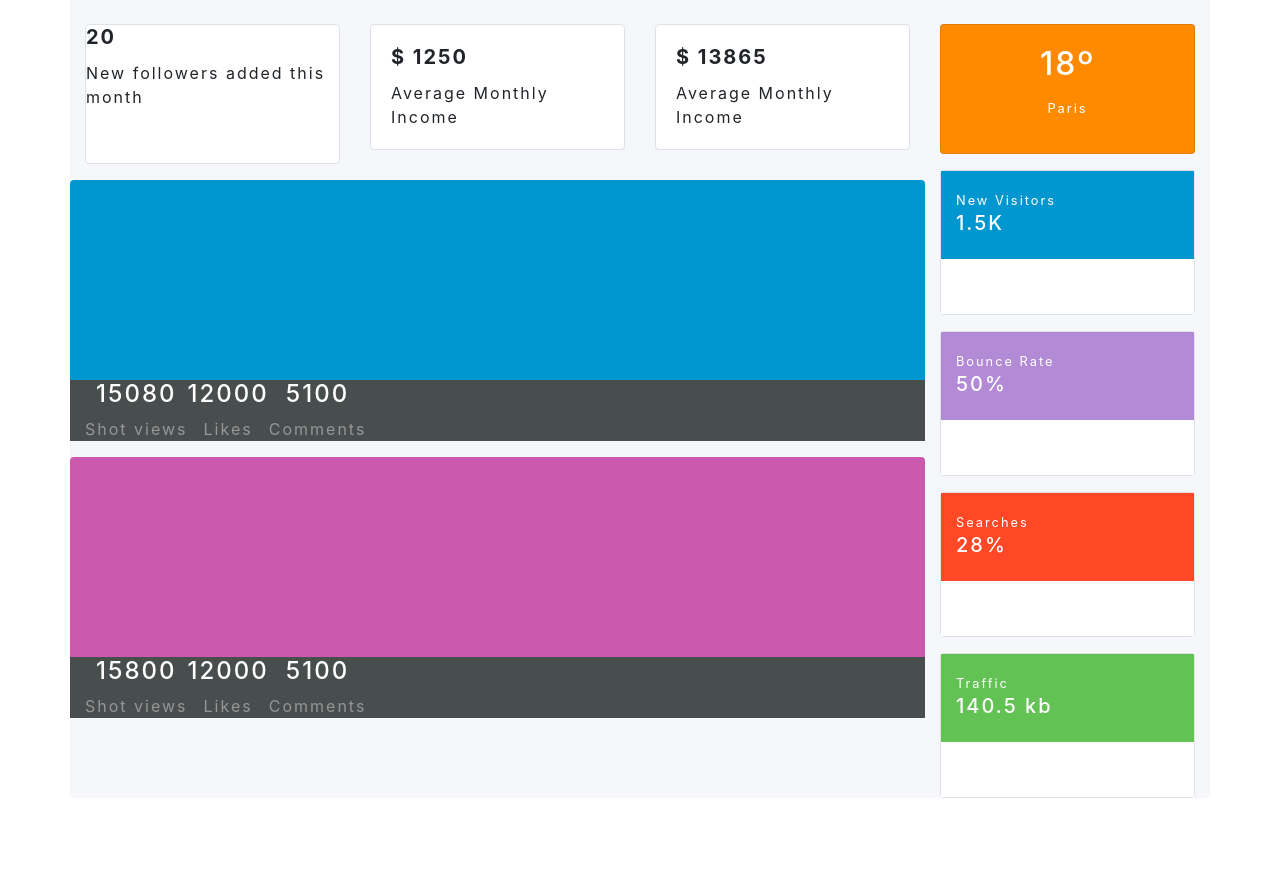
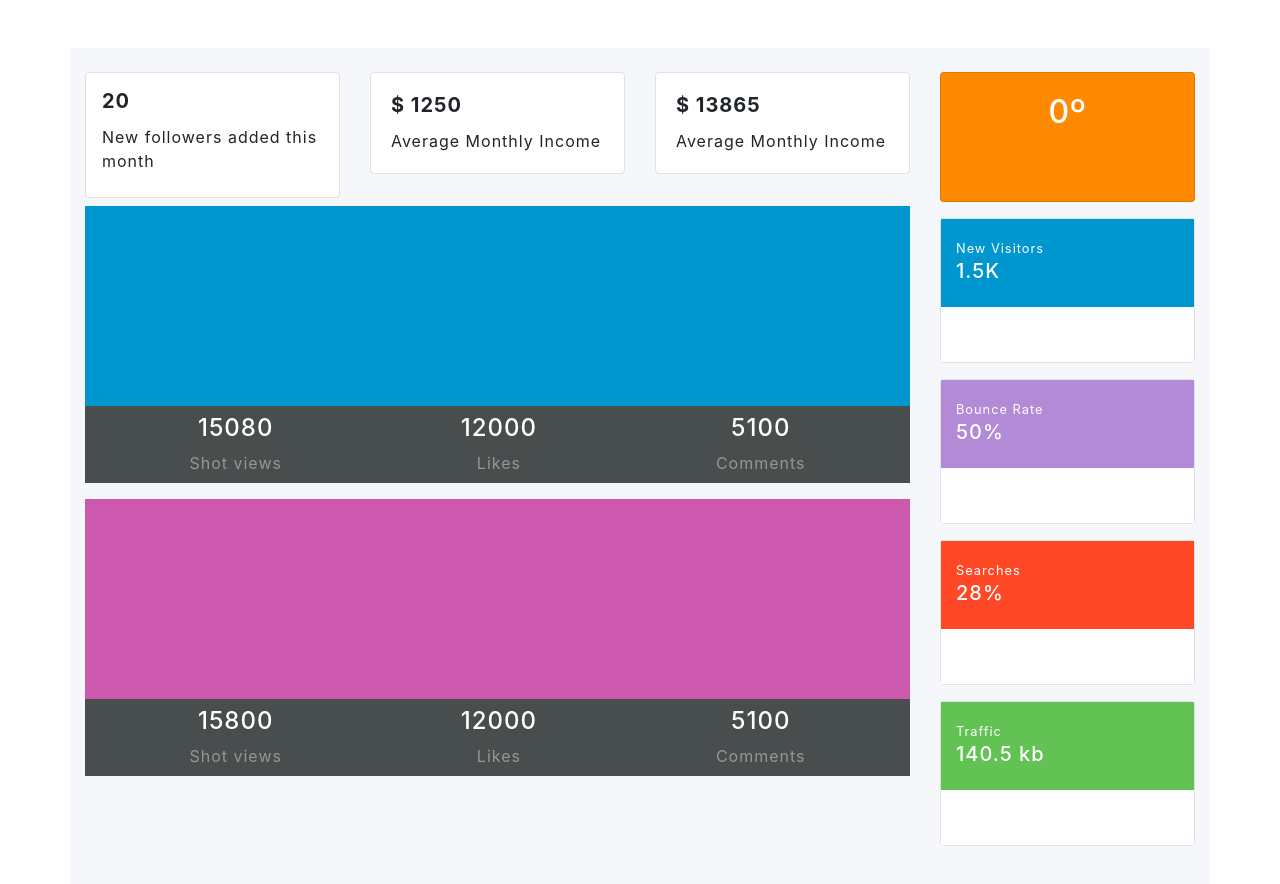
Before and after one commit to annasauciuc/reactLayout-challengeDevslopes, a React (Create React App) app: page / in a window 1280 px wide. Shown: the top 884 px of the page. Before the commit the page ends 846 px from the top, so only its background shows below. Built offline with nearby package versions, Linux system fonts and the light colour scheme; no server answers.

Commit message:
fetch to metawheter

```diff
--- a/public/index.html
+++ b/public/index.html
@@ -11,6 +11,7 @@
       user's mobile device or desktop. See https://developers.google.com/web/fundamentals/web-app-manifest/
     -->
     <link rel="manifest" href="%PUBLIC_URL%/manifest.json" />
+    <link href="https://fonts.googleapis.com/css?family=Open+Sans" rel="stylesheet">
     <link rel="stylesheet" href="https://maxcdn.bootstrapcdn.com/font-awesome/4.7.0/css/font-awesome.min.css" />
     <!--
       Notice the use of %PUBLIC_URL% in the tags above.
--- a/src/components/City/City.js
+++ b/src/components/City/City.js
@@ -1,7 +1,32 @@
 import React, { Component } from "react";
 
 import "./City.css";
-const City = ({ city }) => {
+
+class City extends Component {
+  constructor(props) {
+    super(props);
+    this.state = { city: [], temp: "" };
+  }
+
+  componentDidMount() {
+    const url =
+      "https://cors-anywhere.herokuapp.com/https://www.metaweather.com/api/location/773692/";
+
+    fetch(url)
+      .then(response => {
+        return response.json();
+      })
+      .then(data => {
+        this.setState({
+          city: data,
+          temp: data.consolidated_weather[0].max_temp
+        });
+      })
+      .catch(error => console.log(error));
+  }
+
+  render() {
+    const { city, temp } = this.state;
     return (
       <React.Fragment>
         <div
@@ -9,11 +34,12 @@ const City = ({ city }) => {
           style={{ backgroundColor: "#FF8A00", height: "130px" }}
         >
           <div className="card-body">
-          <h2 className="card-title">{city}</h2>
-          <small className="card-text">Paris</small>
+            <h2 className="card-title">{`${Math.floor(temp)}º`}</h2>
+            <small className="card-text">{city.title}</small>
           </div>
         </div>
       </React.Fragment>
     );
-};
+  }
+}
 export default City;
--- a/src/components/Folowers/Followers.js
+++ b/src/components/Folowers/Followers.js
@@ -3,13 +3,13 @@ import React, { Component } from "react";
 const Followers = ({ followers }) => {
   return (
     <React.Fragment>
-      <div className="col-xs-12 col-sm-6 col-md-4 ">
+      <div  className="col-xs-12  col-sm-12 col-md-4 ">
         <div
-          className="  mt-2 border bg-white rounded "
-          style={{ height: "140px" }}
+          className="  mt-2 border p-3 bg-white rounded "
+          style={{ height: "100%" }}
         >
           <h5 className="card-title">
-            <strong> 20</strong>
+            <strong>{followers}</strong>
           </h5>
           <p className="card-text">New followers added this month </p>
         </div>
--- a/src/components/Income/Income.js
+++ b/src/components/Income/Income.js
@@ -3,7 +3,9 @@ import Followers from "../Folowers/Followers";
 class Income extends Component {
   render() {
     const { income, followers } = this.props;
-    console.log("number :", followers);
+    console.log("this.props", this.props);
+    console.log("followers :", followers);
+    console.log("income", income);
 
     return (
       <React.Fragment>
@@ -13,7 +15,7 @@ class Income extends Component {
           <Followers followers={followers} />
           {income.map((inc, i) => {
             return (
-              <div className=" col-xs-12 col-sm-6 col-md-4">
+              <div key={"income" + i} className=" col-xs-12 col-sm-12 col-md-4">
                 <div className="card-body  mt-2  bg-white rounded border">
                   <h5 className="card-title">
                     <strong> $ {inc}</strong>{" "}
@@ -24,7 +26,7 @@ class Income extends Component {
             );
           })}
           {/* </div> */}
-          </div>
+        </div>
       </React.Fragment>
     );
   }
--- a/src/components/Layout/Layout.js
+++ b/src/components/Layout/Layout.js
@@ -19,7 +19,6 @@ class Layout extends Component {
         photoColor: ["#0096D0", "#CD59AE"]
       },
 
-      city: "18º",
       rates: {
         title: ["New Visitors", "Bounce Rate", "Searches", "Traffic"],
         procent: ["1.5K", "50%", "28%", "140.5 kb"],
@@ -30,30 +29,19 @@ class Layout extends Component {
 
   render() {
     console.log("this.state", this.state);
-    const {
-      backgroundColor,
-
-      photos,
-      followers,
-      rates,
-      income,
-      photoColor,
-      comments,
-      city,
-      likes
-    } = this.state;
+    const { photos, rates, income, followers } = this.state;
 
     return (
       <React.Fragment>
-        <div className="container  mb-5">
+        <div className="container mt-5">
           <div className="row">
-            <div className="col-md-9  col-xs-12 col-sm-6    mt-3">
-              <Income income={income} />
-              <Photos photos={photos} photoColor={photoColor} />
+            <div className="col-md-9  col-xs-12 col-sm-12 mt-3">
+              <Income income={income} followers={followers} />
+              <Photos photos={photos} />
             </div>
-            <div className="col-md-3  col-xs-12 col-sm-6  mt-3 d-flex-row">
-              <City city={city} />
-              <Rates rates={rates} backgroundColor={backgroundColor} />
+            <div className="col-md-3 col-xs-12 col-sm-12 mb-5 mt-3 ">
+              <City />
+              <Rates rates={rates} />
             </div>
           </div>
         </div>
--- a/src/components/Photo/Photo.css
+++ b/src/components/Photo/Photo.css
@@ -1,9 +1,9 @@
+.photo-container {
+    border-radius: 8px!important;
+}
+
 .photo {
     background-color: #0096D0;
-}
-
-.photo-container {
-    border-radius: 0.25rem !important;
 }
 
 .card-f {
@@ -17,5 +17,4 @@
 
 .main-card {
     height: 200px;
-    border-radius: 8px
 }
--- a/src/components/Photo/Photo.js
+++ b/src/components/Photo/Photo.js
@@ -2,24 +2,23 @@ import React, { Component } from "react";
 import "./Photo.css";
 class Photo extends Component {
   render() {
-    console.log("this.props :", this.props);
-    const { photos, photoColor } = this.props;
+    const { photos } = this.props;
 
     return (
       <React.Fragment>
         {photos.views.map((view, i) => {
           return (
-            <div className=" mt-3    photo-container">
+            <div key={"photo" + i} className=" mt-3    photo-container">
               <div
-                className="row rounded photo "
+                className="photo "
                 style={{ backgroundColor: photos.photoColor[i] }}
               >
-                <div className="col-md-12 main-card">
+                <div className="col-md-12  main-card">
                   <h5 className="card-title" />
                   <p className="card-text" />
                 </div>
 
-                <div className="col-md-12 d-inline-flex   card-f ">
+                <div className="col-md-12 d-flex  justify-content-around py-2   card-f ">
                   <div className=" text-center">
                     <h4>{photos.views[i]}</h4>
                     <span>Shot views</span>
--- a/src/components/Rates/Rates.js
+++ b/src/components/Rates/Rates.js
@@ -2,14 +2,13 @@ import React, { Component } from "react";
 import "./Rate.css";
 class Rates extends Component {
   render() {
-    const { rates, backgroundColor } = this.props;
-    console.log('backgroundColor', backgroundColor)
+    const { rates } = this.props;
 
     return (
       <React.Fragment>
         {rates.title.map((rate, i) => {
           return (
-            <div className=" mt-3 rounded border  ">
+            <div key={"rates" + i} className=" mt-3 rounded border  ">
               <div
                 className=" pt-3 pb-3  col-md-12 text-white"
                 style={{ backgroundColor: rates.backgroundColor[i] }}
--- a/src/index.css
+++ b/src/index.css
@@ -7,6 +7,6 @@
 body {
     margin: 0;
     padding: 0;
-    font-family: "Open Sans", sans-serif;
-    letter-spacing: 2px;
+    font-family: 'Open Sans', sans-serif;
+    letter-spacing: 1px;
 }
```
Also changed, not shown: src/components/services/getCity.js (added, +25 -0 lines), src/logo.svg (deleted). Lines whose indentation alone changed are shown as unchanged.
